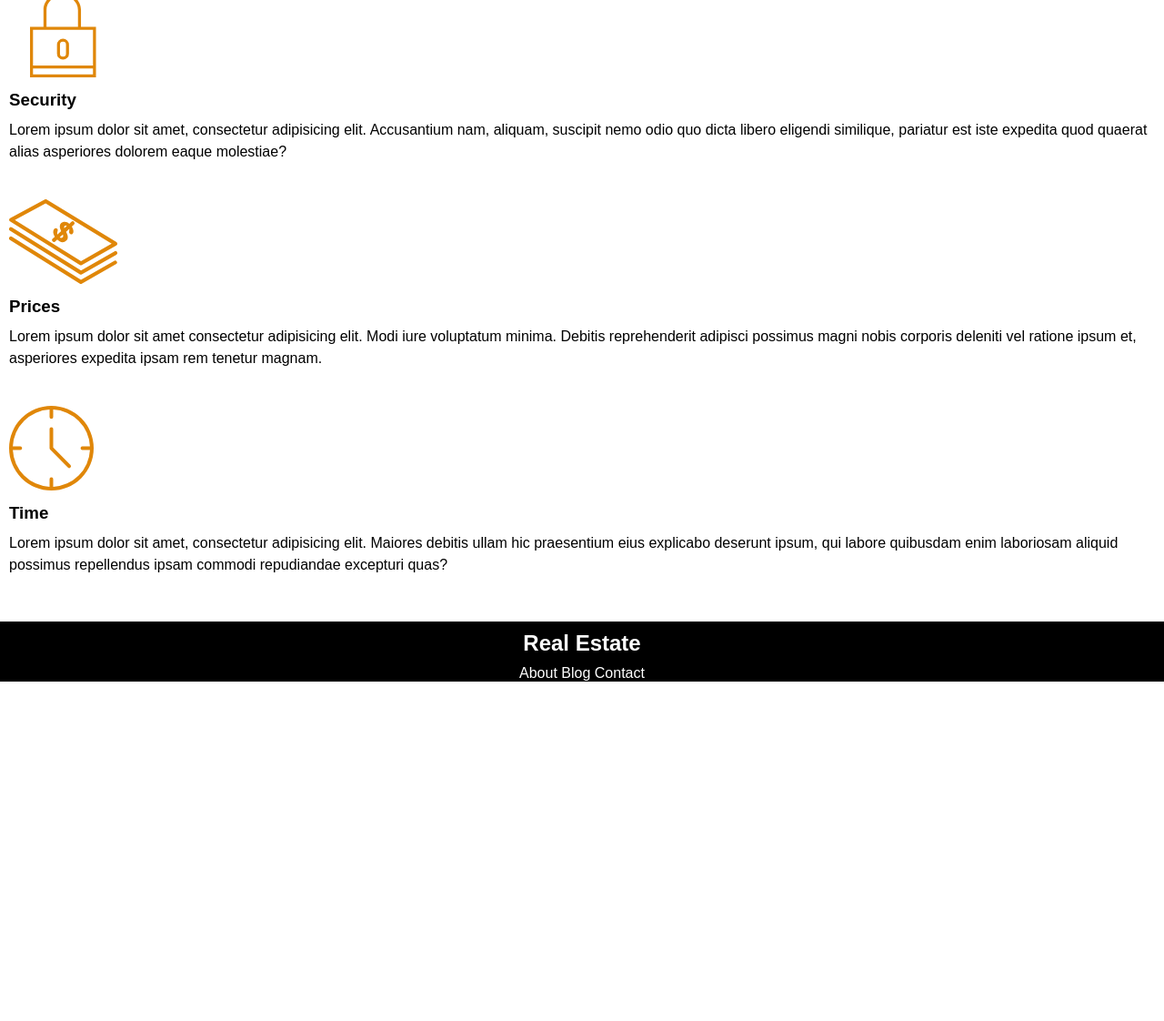
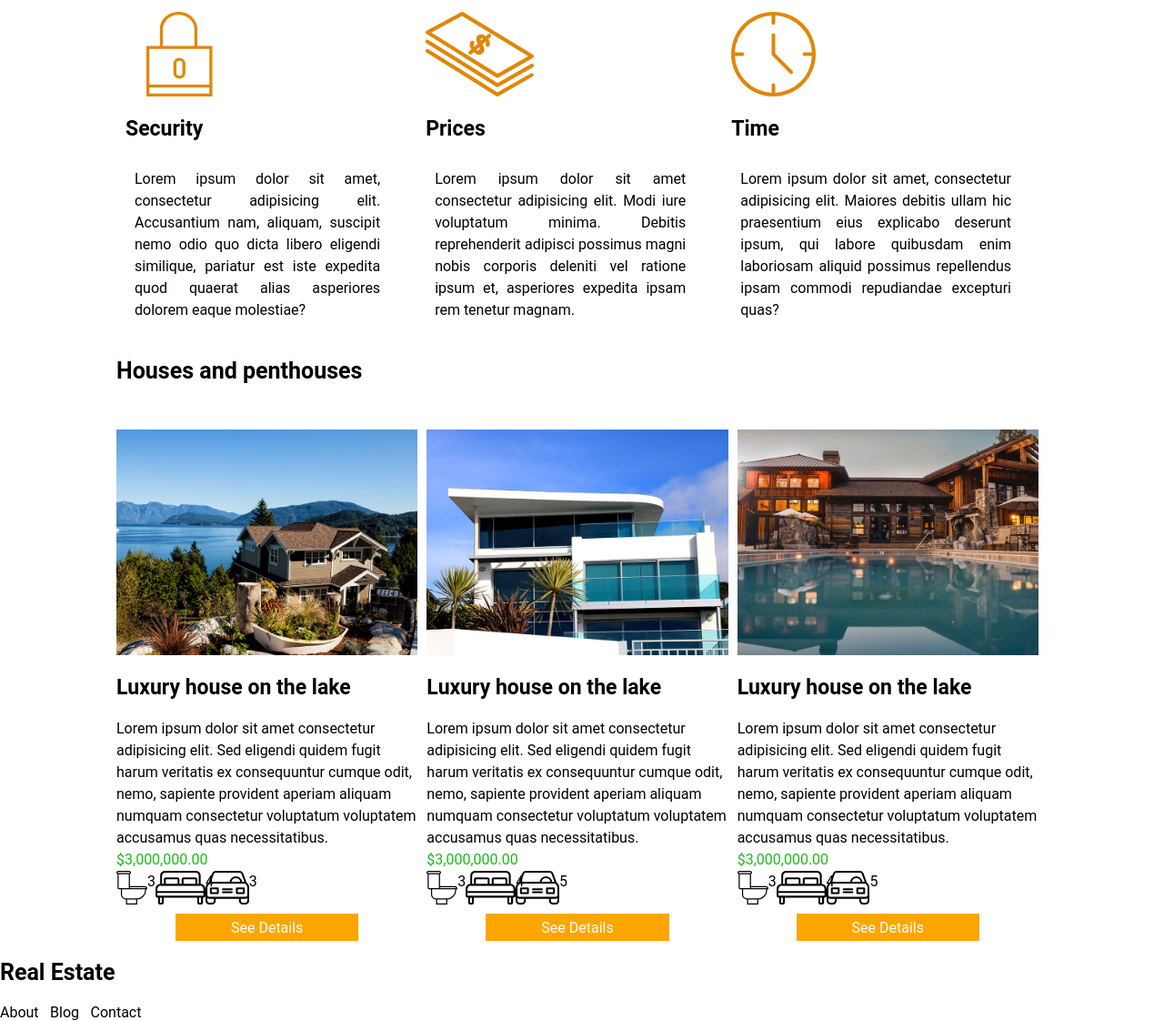
Before and after one commit to Kevonx2x/realEstate, a plain HTML site: page index.html in a window 1280 px wide. Shown: the part 366-1488 px from the top of the page at 91% size. Before the commit the page ends 1115 px from the top, so only its background shows below. Drawn offline with Linux system fonts and the light colour scheme.

Commit message:
assignment 2

```diff
--- a/index.html
+++ b/index.html
@@ -9,32 +9,121 @@
 <body>
     <header class="header-site-init">
         <h1>RealEstate</h1>
+        <div class="bar">
             <nav class="bar, nav-site-init">
                 <a href="about.html">About</a>
                 <a href="blog.html">Blog</a>
                 <a href="contact.html">Contact</a>
             </nav>
+        </div>
         <p>We sell luxury houses, condominums and penthouses.</p>
     </header>
     <main class="container">
-        <h2> More about us</h2>
-        <div class="main-div-space">
+        <h2>More About Us </h2>
+        <div class="flex-c">
+            <div class="more-about-item">
                 <img src="./realEstate-img/icon1.svg" alt="">
                 <h3>Security</h3>
-            <p>Lorem ipsum dolor sit amet, consectetur adipisicing elit. Accusantium nam, aliquam, suscipit nemo odio quo dicta libero eligendi similique, pariatur est iste expedita quod quaerat alias asperiores dolorem eaque molestiae?</p>
+                <p class="more-about-item p">
+                    Lorem ipsum dolor sit amet, consectetur adipisicing elit. Accusantium nam, aliquam, suscipit nemo odio quo dicta libero eligendi similique, pariatur est iste expedita quod quaerat alias asperiores dolorem eaque molestiae?
+                </p>
             </div>
-        <div class="main-div-space">
+            <div class="more-about-item">
                 <img src="./realEstate-img/icon2.svg" alt="Money">
                 <h3>Prices</h3>
-            <p>Lorem ipsum dolor sit amet consectetur adipisicing elit. Modi iure voluptatum minima. Debitis reprehenderit adipisci possimus magni nobis corporis deleniti vel ratione ipsum et, asperiores expedita ipsam rem tenetur magnam.</p>
+                <p class="more-about-item p">
+                    Lorem ipsum dolor sit amet consectetur adipisicing elit. Modi iure voluptatum minima. Debitis reprehenderit adipisci possimus magni nobis corporis deleniti vel ratione ipsum et, asperiores expedita ipsam rem tenetur magnam.
+                </p>
             </div>
-        <div class="main-div-space">
+            <div class="more-about-item">
                 <img src="./realEstate-img/icon3.svg" alt="Time">
                 <h3>Time</h3>
-            <p>Lorem ipsum dolor sit amet, consectetur adipisicing elit. Maiores debitis ullam hic praesentium eius explicabo deserunt ipsum, qui labore quibusdam enim laboriosam aliquid possimus repellendus ipsam commodi repudiandae excepturi quas?</p>
+                <p class="more-about-item p">
+                    Lorem ipsum dolor sit amet, consectetur adipisicing elit. Maiores debitis ullam hic praesentium eius explicabo deserunt ipsum, qui labore quibusdam enim laboriosam aliquid possimus repellendus ipsam commodi repudiandae excepturi quas?
+                </p>
             </div>
-
+        </div>
     </main>
+    <section class="container">
+        <h2>Houses and penthouses</h2>
+        <div class="flex-c">
+            <div class="houses-item">
+                <div>
+                    <img src="./realEstate-img/announcement1.jpg" alt="Houses">
+                </div>
+                <div>
+                    <h3> Luxury house on the lake</h3>
+                    <p>Lorem ipsum dolor sit amet consectetur adipisicing elit. Sed eligendi quidem fugit harum veritatis ex consequuntur cumque odit, nemo, sapiente provident aperiam aliquam numquam consectetur voluptatum voluptatem accusamus quas necessitatibus.</p>
+                    <p class="p-houses-item">$3,000,000.00</p>
+                    <ul class="flex-c">
+                        <li class="flex-c">
+                            <img src="./realEstate-img/icon_wc.svg" alt="">
+                            <p>3</p>
+                        </li>
+                        <li class="flex-c">
+                            <img src="./realEstate-img/icon_room.svg" alt="">
+                            <p>4</p>
+                        </li>
+                        <li class="flex-c">
+                            <img src="./realEstate-img/icon_parking.svg" alt="">
+                            <p>3</p>
+                        </li>
+                    </ul>
+                    <a href="#">See Details</a>
+                </div>
+            </div>
+            <div class="houses-item">
+                <div>
+                    <img src="./realEstate-img/announcement2.jpg" alt="Houses">
+                </div>
+                <div>
+                    <h3> Luxury house on the lake</h3>
+                    <p>Lorem ipsum dolor sit amet consectetur adipisicing elit. Sed eligendi quidem fugit harum veritatis ex consequuntur cumque odit, nemo, sapiente provident aperiam aliquam numquam consectetur voluptatum voluptatem accusamus quas necessitatibus.</p>
+                    <p class="p-houses-item">$3,000,000.00</p>
+                    <ul class="flex-c">
+                        <li class="flex-c">
+                            <img src="./realEstate-img/icon_wc.svg" alt="icon">
+                            <p>3</p>
+                        </li>
+                        <li class="flex-c">
+                            <img src="./realEstate-img/icon_room.svg" alt="icon">
+                            <p>4</p>
+                        </li>
+                        <li class="flex-c">
+                            <img src="./realEstate-img/icon_parking.svg" alt="icon">
+                            <p>5</p>
+                        </li>
+                    </ul>
+                    <a href="#">See Details</a>
+                </div>
+            </div>
+            <div class="houses-item">
+                <div>
+                    <img src="./realEstate-img/announcement3.jpg" alt="Houses">
+                </div>
+                <div>
+                    <h3> Luxury house on the lake</h3>
+                    <p>Lorem ipsum dolor sit amet consectetur adipisicing elit. Sed eligendi quidem fugit harum veritatis ex consequuntur cumque odit, nemo, sapiente provident aperiam aliquam numquam consectetur voluptatum voluptatem accusamus quas necessitatibus.</p>
+                    <p class="p-houses-item">$3,000,000.00</p>
+                    <ul class="flex-c">
+                        <li class="flex-c">
+                            <img src="./realEstate-img/icon_wc.svg" alt="icon">
+                            <p>3</p>
+                        </li>
+                        <li class="flex-c">
+                            <img src="./realEstate-img/icon_room.svg" alt="icon">
+                            <p>4</p>
+                        </li>
+                        <li class="flex-c">
+                            <img src="./realEstate-img/icon_parking.svg" alt="icon">
+                            <p>5</p>
+                        </li>
+                    </ul>
+                    <a href="#">See Details</a>
+                </div>
+            </div>
+        </div>
+    </section>
     <footer class="site-footer">
         <h2> Real Estate </h2>
         <nav>
@@ -42,7 +131,6 @@
             <a href="blog.html">Blog</a>
             <a href="contact.html">Contact</a>
         </nav>
-
     </footer>
 </body>
 </html>
--- a/style.css
+++ b/style.css
@@ -1,75 +1,154 @@
+
 /*Global*/
+html{
+    font-size: 62.5%;
+}
 *{
     margin:0;
     padding:0;
 }
 body{
-    font-family: Arial, Helvetica, sans-serif;
+    font-family: "Roboto", sans-serif;
 }
-h1,h2,h3{
-    padding-bottom: 10px;
-    padding-top: 10px;
+p{
+    font-size: 1.6rem;
+    line-height: 1.5;
 }
-
+h1{
+    font-size: 3rem;
+}
+h2{
+    font-size: 2.5rem;
+    margin-top: 2rem;
+    margin-bottom: 2rem;
+}
+h3{
+    font-size: 2.2rem;
+    margin-top: 2rem;
+    margin-bottom: 2rem;
+}
 img{
     max-width: 100%;
 }
-p{
-    line-height: 1.5;
+h1{
+    font-size: 3rem;
+}
+h2{
+    font-size: 2.5rem;
+    margin-top: 2rem;
+}
+h3{
+    font-size: 2.3rem;
 }
 a{
+    color: black;
+    text-decoration: none;
+    font-size: 1.6rem;
+    margin-right: 1rem;
+}
+img{
+    max-width: 100%;
+}
+/*--------------------------------------------------------------------*/
+/* Utilities */
+.container{
+    width: 80%;
+    margin-left: auto;
+    margin-right: auto;
+}
+.flex-c{
+    display: flex;
+}
+.bar{
+    display: flex;
+    justify-content: space-around;
+    height: 10rem;
+    align-items: center;
+}
+.p-houses-item{
+    color: rgb(27, 188, 22);
+}
+.houses-item a{
+    display: flex;
+    justify-content: center;
+    background-color: orange;
     color: white;
-    text-decoration: none;
+    text-align: center;
+    margin-left: 65px;
+    margin-right: 65px;
+    margin-top: 10px;
+    height: 3rem;
+    align-items: center;
 }
-
+.bt{
+    font-weight: bold;
+}
+.lt{
+    font-weight: 100;
+}
 /*--------------------------------------------------------------------*/
-
 /* Header */
 .header-site-init {
     background-image: url(./realEstate-img/header.jpg);
     background-size: cover;
-    height: 300px;
+    height: 30rem;
     color: white;
     text-align: center;
-    margin: 0;
-    padding: 0;
 }
 
-.bar {
-    color: white;
-    display: block;
-    margin-right: x;
+/*--------------------------------------------------------------------*/
+/* More About Us */
+.more-about-item{
+    margin-right: 1rem;
+    padding: 1rem;
+}
+.more-about-item p{
+    text-align: justify;
+}
+
+/*--------------------------------------------------------------------*/
+/* Houses and Penthouses */
+.houses-item{
+    margin-right: 1rem;
+    margin-top: 3rem;
+}
+
+/*--------------------------------------------------------------------*/
+/* Contact */
+.site-contact{
+    background-color: rgb(193, 134, 6);
+    color: black;
+    height: 20rem;
+}
+
+.site-contact a{
+    color: black;
+}
+
+/*--------------------------------------------------------------------*/
+/* Forms */
+
+.form-control{
+    display: flex;
+    align-items: center;
+    margin-bottom: 1rem;
+    background-color: lightgrey;
+    border-radius: 3px;
+    padding: 1px;
+
+}
+.form-control label{
+    width: 100px;
+    margin-right: 100px;
+    font-size: 1.2rem;
+    border-radius: 5px;
 
 
 }
-
-.nav-site-init a {
-    color: white;
-    margin-right: 20px;
-
+.form-control input,
+.form-control textarea {
+    flex: 1;
+    padding: 5px;
+    border-radius: 3px;
+    font-size: 3rem;
 }
-/*--------------------------------------------------------------------*/
-
-/* Main */
-.container{
-    margin: 5px;
-    padding: 5px;
-}
-
-
-
-
-
-/*--------------------------------------------------------------------*/
-
-/* Footer */
-.site-footer {
-        color: white;
-        background: black;
-        text-align: center;
-        display: block;
-    }
-
-.main-div-space {
-    margin-bottom: 40px;
-}
```
Also changed, not shown: contact.html (added, +77 -0 lines). Lines whose indentation alone changed are shown as unchanged.
